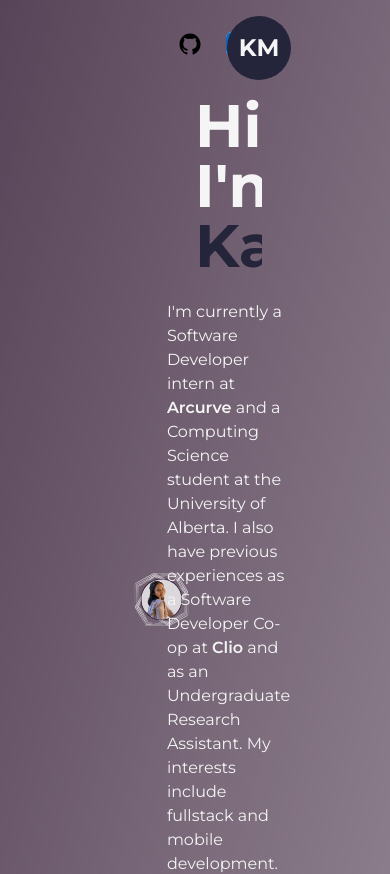
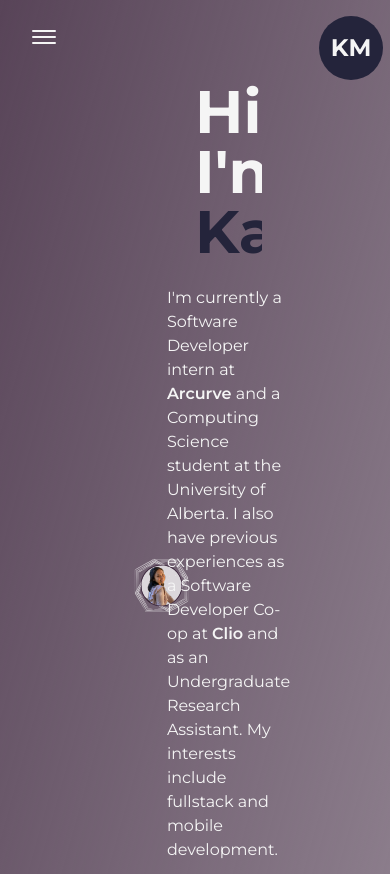
Before and after one commit to kaynzhel/kaynzhel.github.io, a Next.js app: page / in a window 390 px wide. Shown: the top 874 px of the page. Built offline with nearby package versions, Linux system fonts and the light colour scheme.

Commit message:
update navbar

```diff
--- a/app/components/NavBar.js
+++ b/app/components/NavBar.js
@@ -1,26 +1,61 @@
 "use client"
-import React from 'react';
+import React, { useState } from 'react';
 import Logo from "@/app/components/Logo";
 import { GitHubIcon, LinkedInIcon } from "@/app/components/icons/NavBarIcons";
-import { CustomNavBarIcon, CustomNavBarLink } from "@/app/components/helpers/NavBarHelpers";
+import { CustomNavBarIcon, CustomNavBarLink, CustomNavBarMobileLink } from "@/app/components/helpers/NavBarHelpers";
+import { motion } from "framer-motion";
 
 const NavBar = () => {
     const navOptionClass = "mx-4 text-light";
+    const navOptionClassMobile = "mx-4 text-dark";
     const navIconClass = "w-6 mx-3";
+    const navIconClassMobile = "w-6 mx-3 sm:mx-1";
+    const [isOpen, setIsOpen] = useState(false);
+
+    const handleClick = () => {
+        setIsOpen(!isOpen)
+    }
 
     return (
-        <header className={"w-full px-32 py-8 font-medium flex items-center justify-between"}>
-            <nav>
-                {/*<CustomNavBarLink className={navOptionClass} href={"/"} title={"Home"} />*/}
-                {/*<CustomNavBarLink className={navOptionClass} href={"/about"} title={"About"} />*/}
-                {/*<CustomNavBarLink className={navOptionClass} href={"/projects"} title={"Projects"} />*/}
-                {/*<CustomNavBarLink className={navOptionClass} href={"/blog"} title={"Blog"} />*/}
-            </nav>
-            <nav className={"flex items-center justify-center flex-wrap"}>
-                <CustomNavBarIcon className={navIconClass} href={"https://github.com/kaynzhel"} icon={<GitHubIcon />} />
-                <CustomNavBarIcon className={navIconClass} href={"https://www.linkedin.com/in/kaye-ena-crayzhel-misay/"} icon={<LinkedInIcon />} />
-            </nav>
-            <div className={"absolute left-[50%] top-2 translate-x-[50%]"}>
+        <header className={"w-full px-32 py-8 font-medium flex items-center justify-between lg:px-16 md:px-12 sm:px-8"}>
+            <button className={"flex-col justify-center items-center hidden lg:flex"} onClick={handleClick}>
+                <span className={`bg-light block transition-all duration-300 ease-out h-0.5 w-6 rounded-sm ${isOpen ? 'rotate-45 translate-y-1' : '-translate-y-0.5'}`}></span>
+                <span className={`bg-light block transition-all duration-300 ease-out h-0.5 w-6 rounded-sm my-0.5 ${isOpen ? `opacity-0` : `opacity-100`}`}></span>
+                <span className={`bg-light block transition-all duration-300 ease-out h-0.5 w-6 rounded-sm ${isOpen ? '-rotate-45 -translate-y-1' : 'translate-y-0.5'}`}></span>
+            </button>
+            {
+                isOpen ?
+                    <motion.div
+                        initial={{scale: 0, opacity: 1, x: "-50%", y: "-50%"}}
+                        animate={{scale: 1, opacity: 1}}
+                        className={`min-w-[70vw] flex flex-col justify-between items-center fixed top-1/2 left-1/2 -translate-x-1/2 -translate-y-1/2
+                            z-30 bg-primaryLight1/90 rounded-2xl backdrop-blur-md py-32`}>
+                        {/*<nav className={"flex items-center flex-col justify-center"}>*/}
+                        {/*    <CustomNavBarMobileLink className={navOptionClassMobile} href={"/"} title={"Home"} toggle={handleClick} />*/}
+                        {/*    <CustomNavBarMobileLink className={navOptionClassMobile} href={"/about"} title={"About"} toggle={handleClick} />*/}
+                        {/*    <CustomNavBarMobileLink className={navOptionClassMobile} href={"/projects"} title={"Projects"} toggle={handleClick} />*/}
+                        {/*    <CustomNavBarMobileLink className={navOptionClassMobile} href={"/blog"} title={"Blog"} toggle={handleClick} />*/}
+                        {/*</nav>*/}
+                        <nav className={"flex items-center justify-center flex-wrap mt-2"}>
+                            <CustomNavBarIcon className={navIconClassMobile} href={"https://github.com/kaynzhel"} icon={<GitHubIcon />} />
+                            <CustomNavBarIcon className={navIconClassMobile} href={"https://www.linkedin.com/in/kaye-ena-crayzhel-misay/"} icon={<LinkedInIcon />} />
+                        </nav>
+                    </motion.div>
+                : null
+            }
+            <div className={"w-full flex justify-end items-center lg:hidden"}>
+                {/*<nav>*/}
+                {/*    <CustomNavBarLink className={navOptionClass} href={"/"} title={"Home"} />*/}
+                {/*    <CustomNavBarLink className={navOptionClass} href={"/about"} title={"About"} />*/}
+                {/*    <CustomNavBarLink className={navOptionClass} href={"/projects"} title={"Projects"} />*/}
+                {/*    <CustomNavBarLink className={navOptionClass} href={"/blog"} title={"Blog"} />*/}
+                {/*</nav>*/}
+                <nav className={"flex items-center justify-center flex-wrap"}>
+                    <CustomNavBarIcon className={navIconClass} href={"https://github.com/kaynzhel"} icon={<GitHubIcon />} />
+                    <CustomNavBarIcon className={navIconClass} href={"https://www.linkedin.com/in/kaye-ena-crayzhel-misay/"} icon={<LinkedInIcon />} />
+                </nav>
+            </div>
+            <div className={"absolute left-[50%] top-2 translate-x-[50%] lg:right-[10%]"}>
                 <Logo />
             </div>
         </header>
--- a/app/components/helpers/NavBarHelpers.js
+++ b/app/components/helpers/NavBarHelpers.js
@@ -1,4 +1,4 @@
-import { usePathname } from "next/navigation";
+import { usePathname, useRouter } from "next/navigation";
 import Link from "next/link";
 import React from "react";
 import { motion } from "framer-motion";
@@ -33,4 +33,25 @@ const CustomNavBarLink = ({className= "", href, title}) => {
     )
 }
 
-export { CustomNavBarIcon, CustomNavBarLink };
+const CustomNavBarMobileLink = ({className= "", href, title, toggle }) => {
+    const pathname = usePathname();
+    const router = useRouter();
+    const handleClick = () => {
+        toggle();
+        router.push(href);
+    }
+
+    return (
+        <Link href={href} className={`${className} relative group my-2`} onClick={handleClick}>
+            {title}
+
+            <span className={`h-[1px] inline-block bg-dark absolute left-0 -bottom-0.5 group-hover:w-full transition-[width] ease duration-300
+                ${pathname === href ? 'w-full' : 'w-0'}
+            `}>
+                &nbsp;
+            </span>
+        </Link>
+    )
+}
+
+export { CustomNavBarIcon, CustomNavBarLink, CustomNavBarMobileLink };
```
